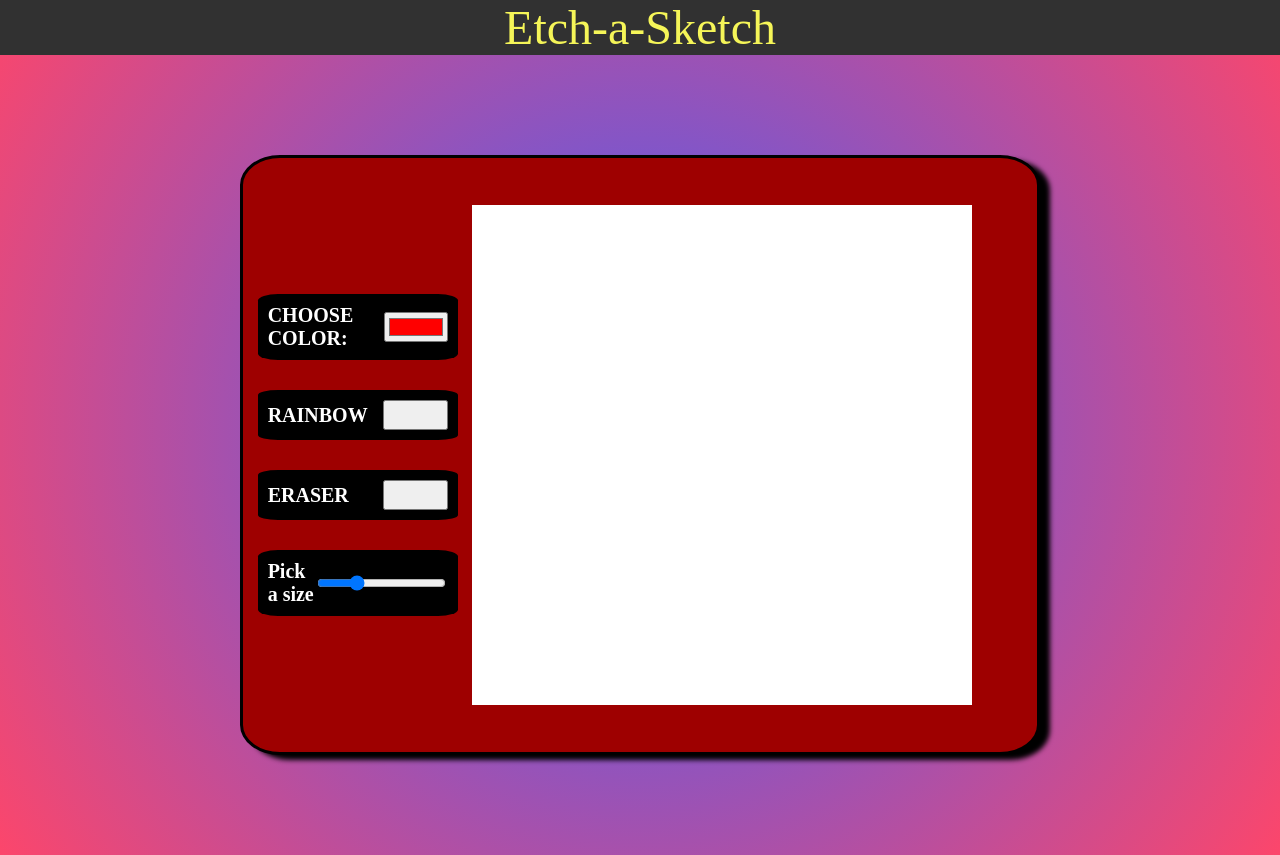
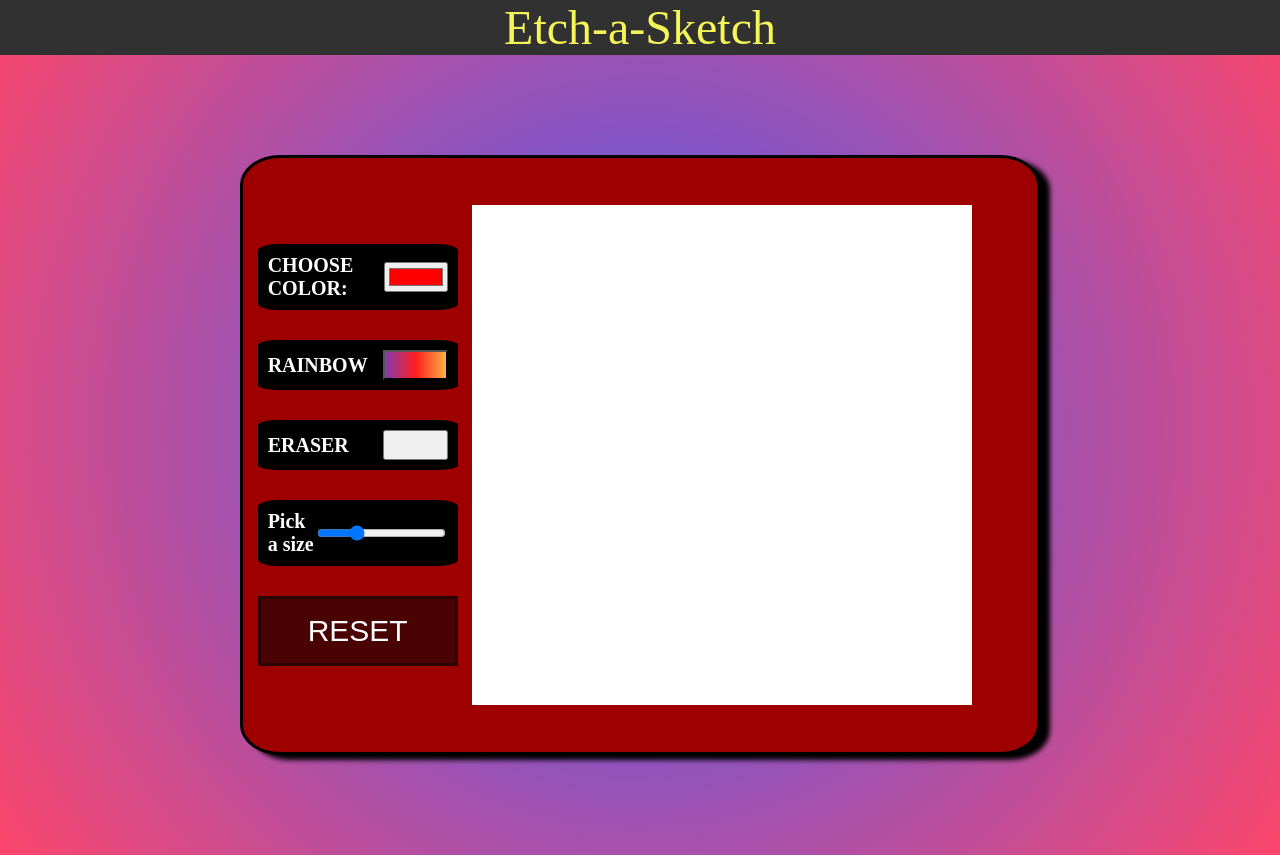
Before and after one commit to Shalopay03/etch-a-sketch, a plain HTML site: page index.html in a window 1280 px wide. Drawn offline with Linux system fonts and the light colour scheme.

Commit message:
add reset button

```diff
--- a/index.html
+++ b/index.html
@@ -27,6 +27,7 @@
                 <p>Pick a size</p>
                 <input type="range" id="size" min="1" max="32" value="10"/>
                 </div>
+            <button id="reset">RESET</button>
 
         </div>
         <div id="painting-space"></div>
--- a/scripts.js
+++ b/scripts.js
@@ -80,3 +80,13 @@ size.addEventListener('input', () => {
 
     });
 });
+
+const reset = document.querySelector('#reset');
+
+reset.addEventListener('click', () => {
+
+    pixels.forEach((pixel) => {
+            pixel.style.backgroundColor = 'white';
+    });
+
+});
--- a/styles.css
+++ b/styles.css
@@ -80,3 +80,18 @@ header{
     width: 65px;
     height: 30px;
 }
+
+#rainbow{
+    background: rgb(131,58,180);
+    background: linear-gradient(90deg, rgba(131,58,180,1) 0%,
+     rgba(253,29,29,1) 50%, rgba(252,176,69,1) 100%);
+}
+
+#reset{
+    padding: 15px;
+    font-size: 30px;
+    color: white;
+    background-color:rgb(74, 3, 3);
+    border: solid;
+    border-color:rgb(45, 2, 2);
+}
```
